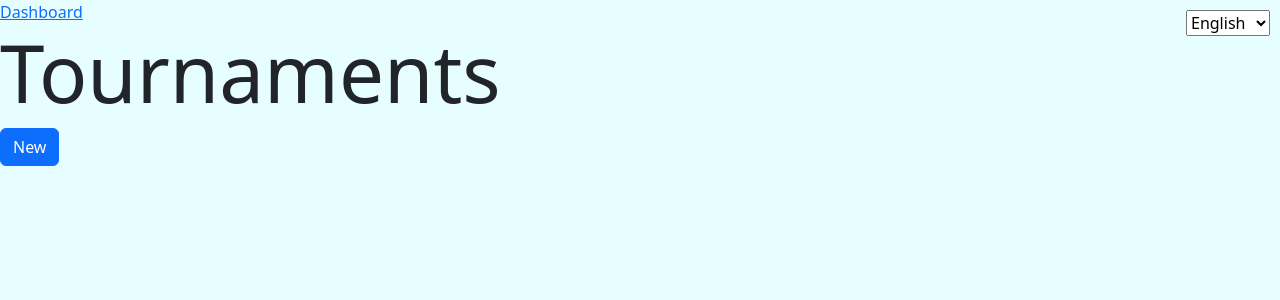
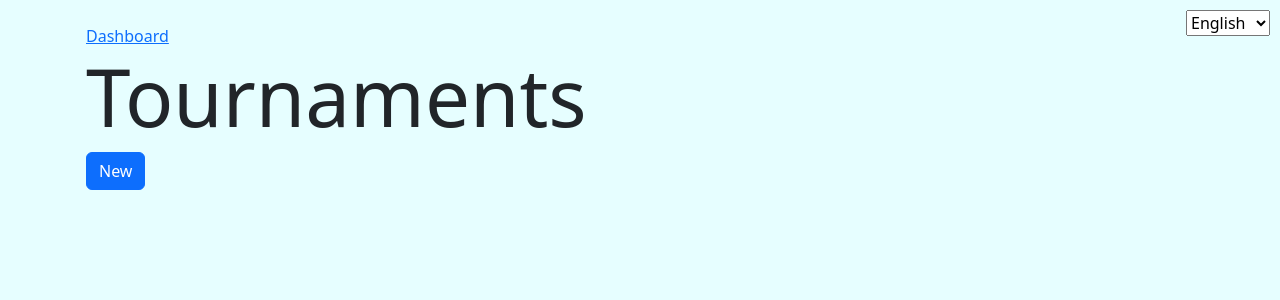
Before and after one commit to nuno101/transcendence, a Vue app in the folder frontend/: page /tournaments in a window 1280 px wide. Shown: the top 300 px of the page. Built offline with nearby package versions, Linux system fonts and the light colour scheme.

Commit message:
Place all pages with a Bootstrap container

```diff
--- a/frontend/src/App.vue
+++ b/frontend/src/App.vue
@@ -1,12 +1,14 @@
 <script setup>
-import { RouterLink, RouterView } from 'vue-router';
-import LanguageSelection from './components/common/LanguageSelection.vue';
+  import { RouterLink, RouterView } from 'vue-router';
+  import LanguageSelection from './components/common/LanguageSelection.vue';
 </script>
 
 <template>
-<!-- add things here that should be visible on ALL sites -->
+  <!-- add things here that should be visible on ALL sites -->
+  <div class="container py-4 px-3 mx-auto">
     <LanguageSelection />
-  <RouterView />
+    <RouterView />
+  </div>
 </template>
 
 <style scoped>
```
